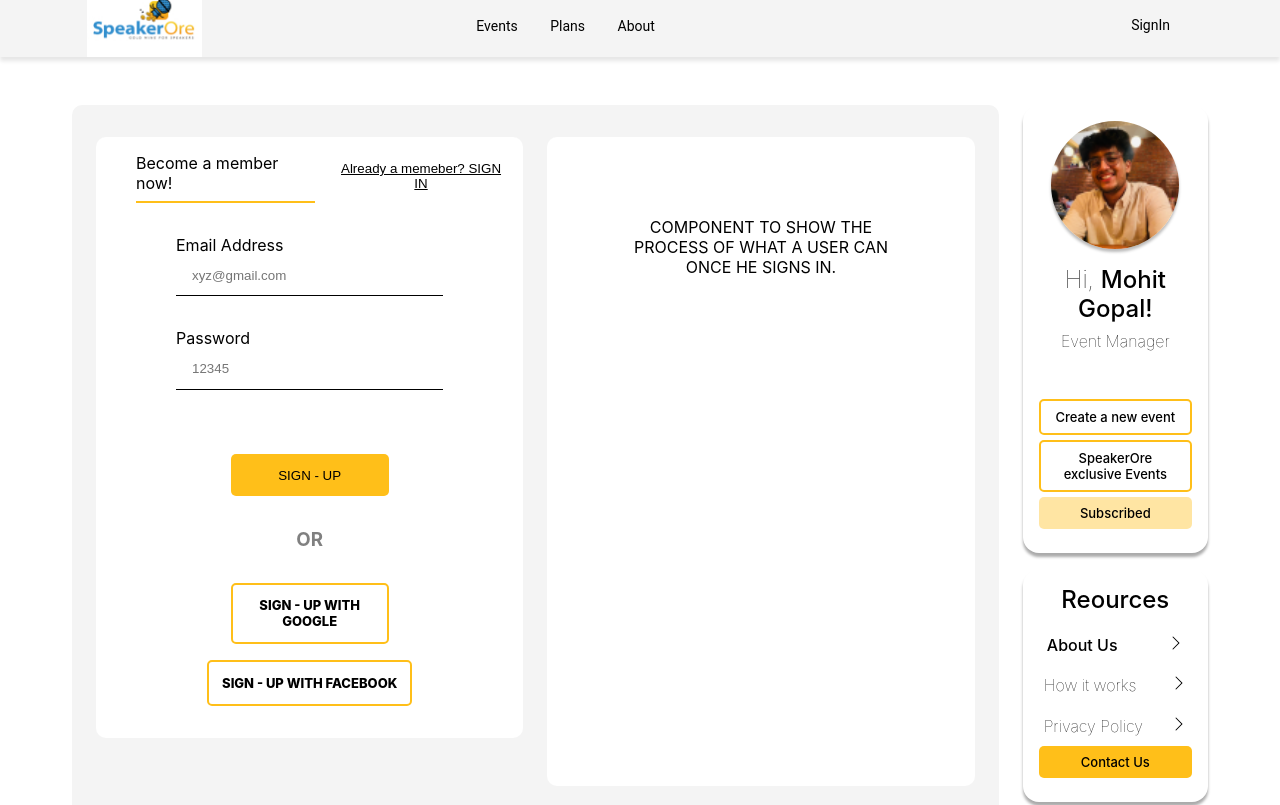
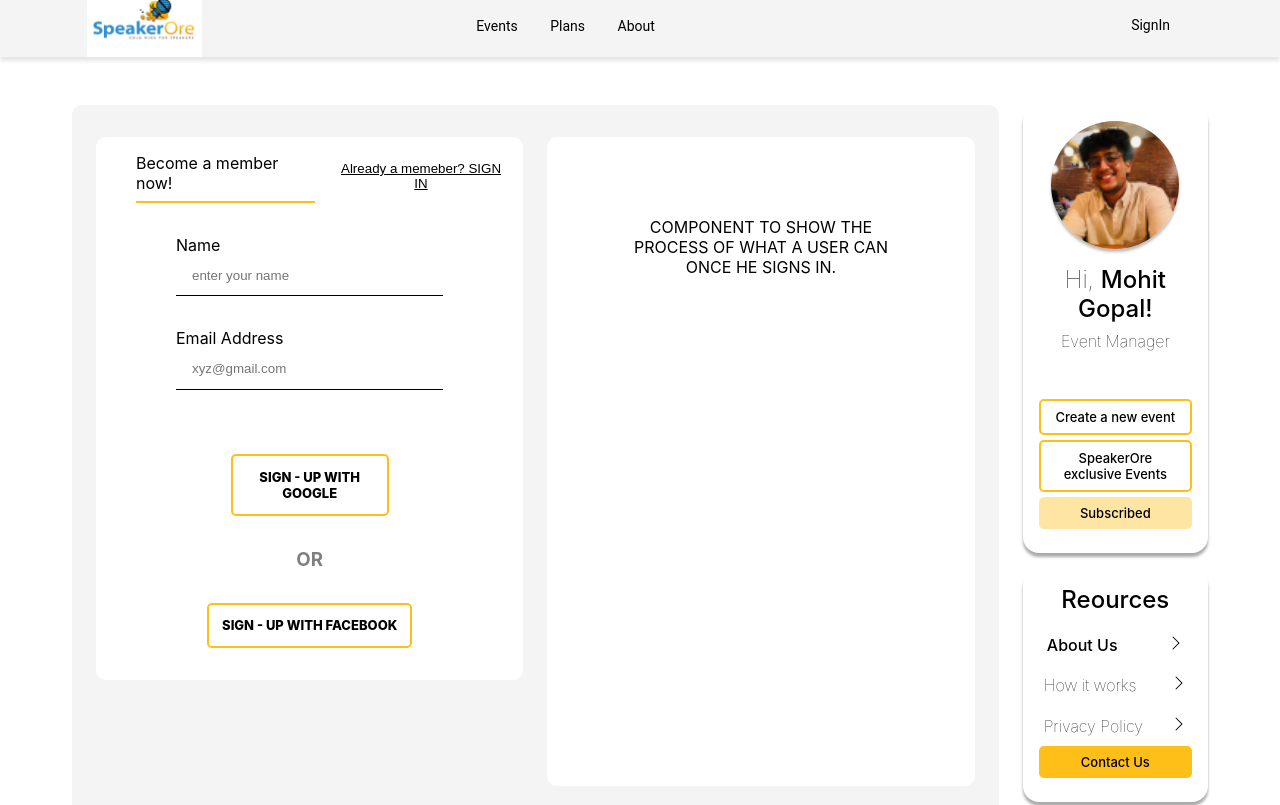
Before and after one commit to CodeAstronautic/speaker_frontend, a React (Create React App) app: page /login in a window 1280 px wide. Shown: the top 805 px of the page. Built offline with nearby package versions, Linux system fonts and the light colour scheme.

Commit message:
added changes

```diff
--- a/src/App.js
+++ b/src/App.js
@@ -21,7 +21,9 @@ import ModeratorDummy1 from "./components/Moderator/ModeratorDummy1";
 import ModeratorDummy2 from "./components/Moderator/ModeratorDummy2";
 import ModeratorDummy3 from "./components/Moderator/ModeratorDummy3";
 import ModeratorDummy4 from "./components/Moderator/ModeratorDummy4";
+// import PrivateRoute from "./routes/privateRoute";
 const App = () => {
+  console.log(localStorage.getItem('@userData'))
   return (
     <>
       <Navbar />
--- a/src/components/Eventpage.js
+++ b/src/components/Eventpage.js
@@ -6,10 +6,12 @@ import {
   BsFillCalendarEventFill,
   BsChevronLeft,
 } from "react-icons/bs";
-import userblank from "./images/blank-profile-picture.png";
 import axios from "axios";
-
+import user from "./images/profile.png";
 const Eventpage = () => {
+  const [search, setSearch] = useState(
+    ""
+  )
   const [eventData, setEventData] = useState()
   console.log(eventData, "jhkjh")
   useEffect(() => {
@@ -23,6 +25,9 @@ const Eventpage = () => {
       console.log(err)
     })
   }, [])
+  const filteredCountries = eventData?.filter((country) => {
+    return country.name.toLowerCase().indexOf(search.toLowerCase()) !== -1;
+  });
   return (
     <div className="mp-parent" style={{ background: "none", marginTop: "0" }}>
       <div className="mp-left">
@@ -34,6 +39,8 @@ const Eventpage = () => {
                 type="text"
                 placeholder="Search by event name, location, or category name"
                 name="search"
+                value={search}
+                onChange={(e) => setSearch(e.target.value)}
               />
               <button type="submit">
                 <i class="fa fa-search"></i>
@@ -135,7 +142,7 @@ const Eventpage = () => {
 
         <div className="view-event">
           <div className="vc-sec">
-            {eventData?.map((data) => {
+            {filteredCountries &&filteredCountries?.map((data) => {
               return (
                 <div className="event-card">
                   <div className="ec-section1">
@@ -211,68 +218,27 @@ const Eventpage = () => {
       <div className="ep-right">
         <div className="eprcard">
           <div className="avatar-parent">
-            <img src={userblank} alt="" />
+            <img src={user} alt="" />
           </div>
           <p>
-            Hi, <b style={{ fontWeight: "500" }}>Stranger!</b>
+            Hi, <b style={{ fontWeight: "500" }}>Mohit Gopal!</b>
           </p>
-          <span className="eprtext1">
-            Are you an event manager or a speaker?
-          </span>
-          <div style={{ marginTop: "3rem" }} className="eprbtn1">
-            Sign In
+          <span className="eprtext1">Event Manager</span>
+          <div style={{ marginTop: "3rem" }} className="eprbtn2">
+            Create a new event
           </div>
-          <div className="eprbtn2">Sign Up</div>
-          <span className="eprtext1" style={{ fontSize: "x-small" }}>
-            Single click Google Sign in.
-          </span>
-
-          <div className="pc-seperator">.</div>
-          <h5>Why Sign In/Up?</h5>
-          <ul className="pc-stranger-perks">
-            <li>Get event details for FREE.</li>
-            <li>Unlimited clicks on events</li>
-            <li>Get hired through speakerOre exclusive events </li>
-          </ul>
+          <div className="eprbtn2">SpeakerOre exclusive Events</div>
+          <div
+            style={{
+              marginTop: "0",
+              background: "rgba(255, 191, 25, 0.4)",
+            }}
+            className="eprbtn1"
+          >
+            Subscribed
+          </div>
         </div>
 
-        <div className="eprcard">
-          <p>
-            <b style={{ fontWeight: "500" }}>My Profile</b>
-          </p>
-          <span
-            style={{
-              display: "flex",
-              justifyContent: "space-between",
-              marginTop: "1.3rem",
-            }}
-            className="eprtext1"
-          >
-            <div>Basic Information</div>
-            <div>
-              <BsChevronRight />
-            </div>
-          </span>
-          <span
-            style={{
-              display: "flex",
-              justifyContent: "space-between",
-              marginTop: "1.3rem",
-            }}
-            className="eprtext1"
-          >
-            <div>Account Settings</div>
-            <div>
-              <BsChevronRight />
-            </div>
-          </span>
-          <div style={{ marginTop: "5rem" }} className="eprbtn2">
-            Show Bookmarked Events
-          </div>
-          <div style={{ marginTop: "10px" }} className="eprbtn1">
-            View Profile
-          </div>
-        </div>
         <div className="eprcard">
           <p>
             <b style={{ fontWeight: "500" }}>Reources</b>
@@ -286,9 +252,7 @@ const Eventpage = () => {
             className="eprtext1"
           >
             <div>About Us</div>
-            <div>
-              <BsChevronRight />
-            </div>
+            <div></div>
           </span>
           <span
             style={{
@@ -299,9 +263,7 @@ const Eventpage = () => {
             className="eprtext1"
           >
             <div>How it works</div>
-            <div>
-              <BsChevronRight />
-            </div>
+            <div></div>
           </span>
           <span
             style={{
@@ -312,11 +274,12 @@ const Eventpage = () => {
             className="eprtext1"
           >
             <div>Privacy Policy</div>
-            <div>
-              <BsChevronRight />
-            </div>
+            <div></div>
           </span>
-          <div style={{ marginTop: "10px" }} className="eprbtn1">
+          <div
+            style={{ marginTop: "10px", }}
+            className="eprbtn1"
+          >
             Contact Us
           </div>
         </div>
--- a/src/components/SignInUp.js
+++ b/src/components/SignInUp.js
@@ -5,20 +5,28 @@ import axios from "axios";
 import { BsChevronRight } from "react-icons/bs";
 import { useNavigate } from "react-router-dom";
 const SignInUp = () => {
-  const [email, setEmail] = useState();
-  const [password, setPassword] = useState();
+  const [email, setEmail] = useState("");
+  const [password, setPassword] = useState("");
+  const [phone, setPhone] = useState("")
+  const [name, setName] = useState("")
+  const [tabs, setTabs] = useState(0)
+  const [message, setMessage] = useState("")
+  // const [provider, setProvider] = useState()
   const navigate = useNavigate()
-  console.log(process.env.REACT_APP_URL,"process.env.REACT_APP_URLprocess.env.REACT_APP_URL")
-  const handleSubmit = (e) => {
+  console.log(process.env.REACT_APP_URL, "process.env.REACT_APP_URLprocess.env.REACT_APP_URL")
+  const handleSubmit = (e, provide) => {
+
+    if (email == "") {
+      return setMessage("Please enter the details")
+    }
     e.preventDefault();
+    if (provide) {
       axios
         .post(`${process.env.REACT_APP_URL}/auth/login/`, {
-        idToken:
-          "eyJhbGciOiJIUzI1NiIsInR5cCI6IkpXVCJ9.eyJwcm92aWRlciI6IkdPT0dMRSIsImlkIjozLCJpYXQiOjE2MDk1NjczODB9.1Pfo2rS15iat0B_A1niv2MKawFw6sgWAmc0qOL73Was",
-        provider: "GOOGLE",
-        name: "Brijesh Bumrela 2",
-        phone: "8668916913",
-        email: "brijeshbumrela@gmail.com",
+          name: name,
+          phone: phone,
+          email: email,
+          provider: provide
         })
         .then((data) => {
           localStorage.setItem("@userData", JSON.stringify(data?.data));
@@ -27,21 +35,72 @@ const SignInUp = () => {
         .catch((err) => {
           console.log(err);
         });
+    }
   };
+  console.log(message, "kjlkjl")
   return (
     <div className="mp-parent" style={{ background: "none", marginTop: "0" }}>
       <div className="mp-left siu-left">
         <div className="siul-child">
-          <div className="mpl-heading">
-            <p>Become a member now!</p>
-            <button>Already a memeber? SIGN IN</button>
+          <div className="mpl-heading" >
+            <p onClick={() => setTabs(1)}>Become a member now!</p>
+            <button onClick={() => setTabs(0)}>Already a memeber? SIGN IN</button>
           </div>
-          <form>
-            {/* <div className="siuinput-parent">
-            <p>Full Name</p>
-            <input type="text" className="siu-input" placeholder="Full Name" />
-          </div> */}
+          {message && <p style={{
+            color: "red",
+            padding: "10px",
+            textAlign: "center"
+          }}>{message}</p>}
+          {tabs === 0 && <form>
+            <div className="siuinput-parent">
+              <p>Name</p>
+              <input
+                type="text"
+                className="siu-input"
+                placeholder="enter your name"
+                value={name}
+                onChange={(e) => setName(e.target.value)}
+              />
+            </div>
+            <div className="siuinput-parent">
+              <p>Email Address</p>
+              <input
+                type="email"
+                className="siu-input"
+                placeholder="xyz@gmail.com"
+                value={email}
+                onChange={(e) => setEmail(e.target.value)}
+              />
+            </div>
 
+            <div className="siubtn-parent">
+
+              <div className="eprbtn2 siubtn1" onClick={(e) => handleSubmit(e, "GOOGLE")}>SIGN - UP WITH GOOGLE</div>
+              <h3
+                style={{
+                  color: "grey",
+                  margin: "2rem",
+                }}
+              >
+                OR
+              </h3>
+              <div className="eprbtn2 siubtn1" style={{ width: "fit-content" }} onClick={(e) => handleSubmit(e, "FACEBOOK")}>
+                SIGN - UP WITH FACEBOOK
+              </div>
+            </div>
+          </form>}
+          {tabs === 1 && <form>
+
+            <div className="siuinput-parent">
+              <p>Name</p>
+              <input
+                type="text"
+                className="siu-input"
+                placeholder="enter your name"
+                value={name}
+                onChange={(e) => setName(e.target.value)}
+              />
+            </div>
             <div className="siuinput-parent">
               <p>Email Address</p>
               <input
@@ -53,28 +112,17 @@ const SignInUp = () => {
               />
             </div>
             <div className="siuinput-parent">
-              <p>Password </p>
+              <p>Phone</p>
               <input
-                type="password"
+                type="number"
                 className="siu-input"
-                placeholder="12345"
-                value={password}
-                onChange={(e) => setPassword(e.target.value)}
+                placeholder="015675675"
+                value={phone}
+                onChange={(e) => setPhone(e.target.value)}
               />
             </div>
             <div className="siubtn-parent">
-              <div className="eprbtn1 siubtn1">
-                <button
-                  type="button"
-                  onClick={handleSubmit}
-                  style={{
-                    background: "#ffbf19",
-                    borderStyle: "none",
-                  }}
-                >
-                  SIGN - UP
-                </button>
-              </div>
+              <div className="eprbtn2 siubtn1" onClick={(e) => handleSubmit(e, "GOOGLE")}>SIGN - UP WITH GOOGLE</div>
               <h3
                 style={{
                   color: "grey",
@@ -83,12 +131,11 @@ const SignInUp = () => {
               >
                 OR
               </h3>
-              <div className="eprbtn2 siubtn1">SIGN - UP WITH GOOGLE</div>
-              <div className="eprbtn2 siubtn1" style={{ width: "fit-content" }}>
+              <div className="eprbtn2 siubtn1" style={{ width: "fit-content" }} onClick={(e) => handleSubmit(e, "FACEBOOK")}>
                 SIGN - UP WITH FACEBOOK
               </div>
             </div>
-          </form>
+          </form>}
         </div>
         <div className="siul-child">
           <p>
```
Also changed, not shown: src/routes/privateRoute.js (added, +18 -0 lines), 1 other file (tests, documents, lock files or other folders). Lines whose indentation alone changed are shown as unchanged.
